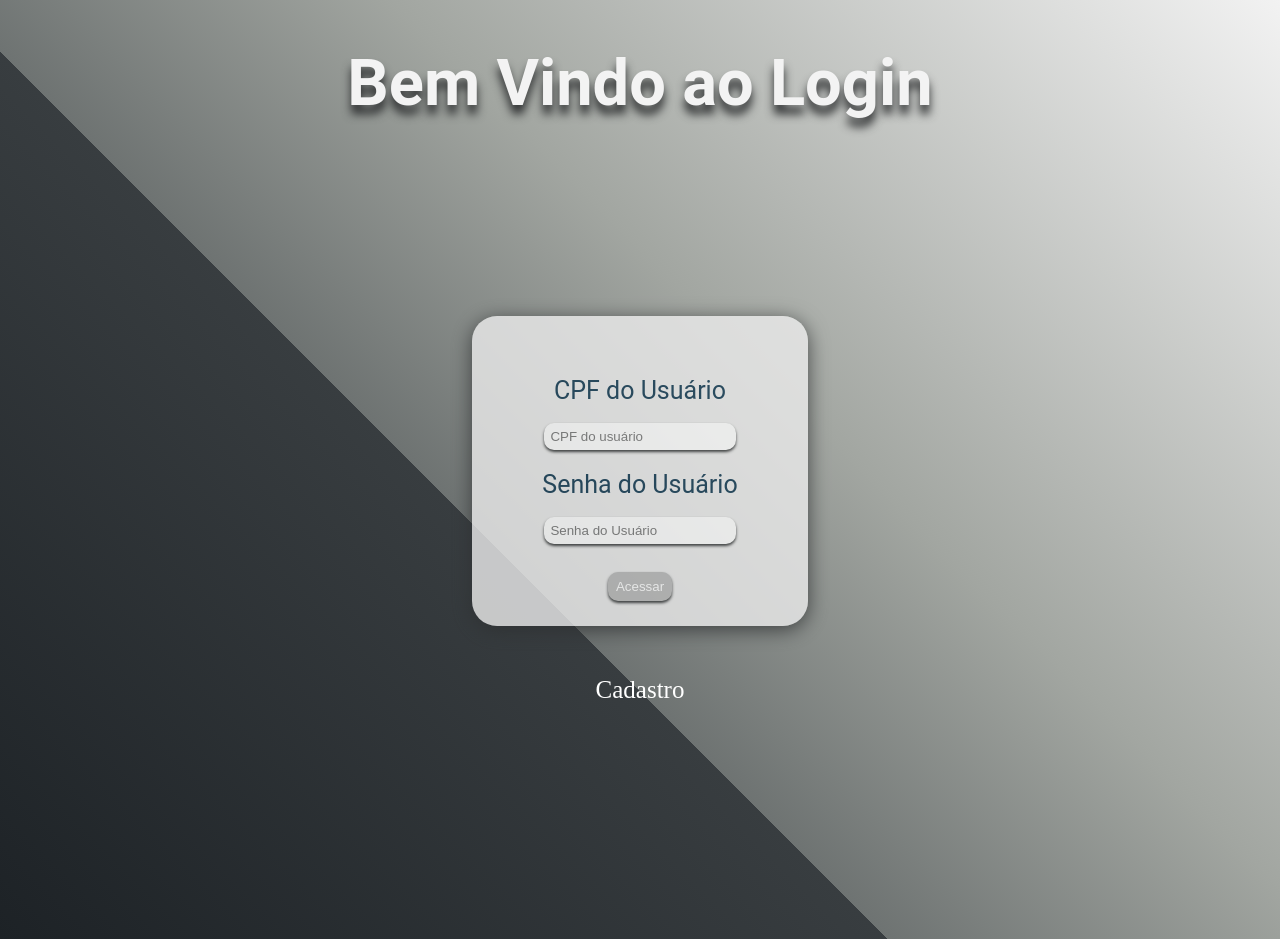
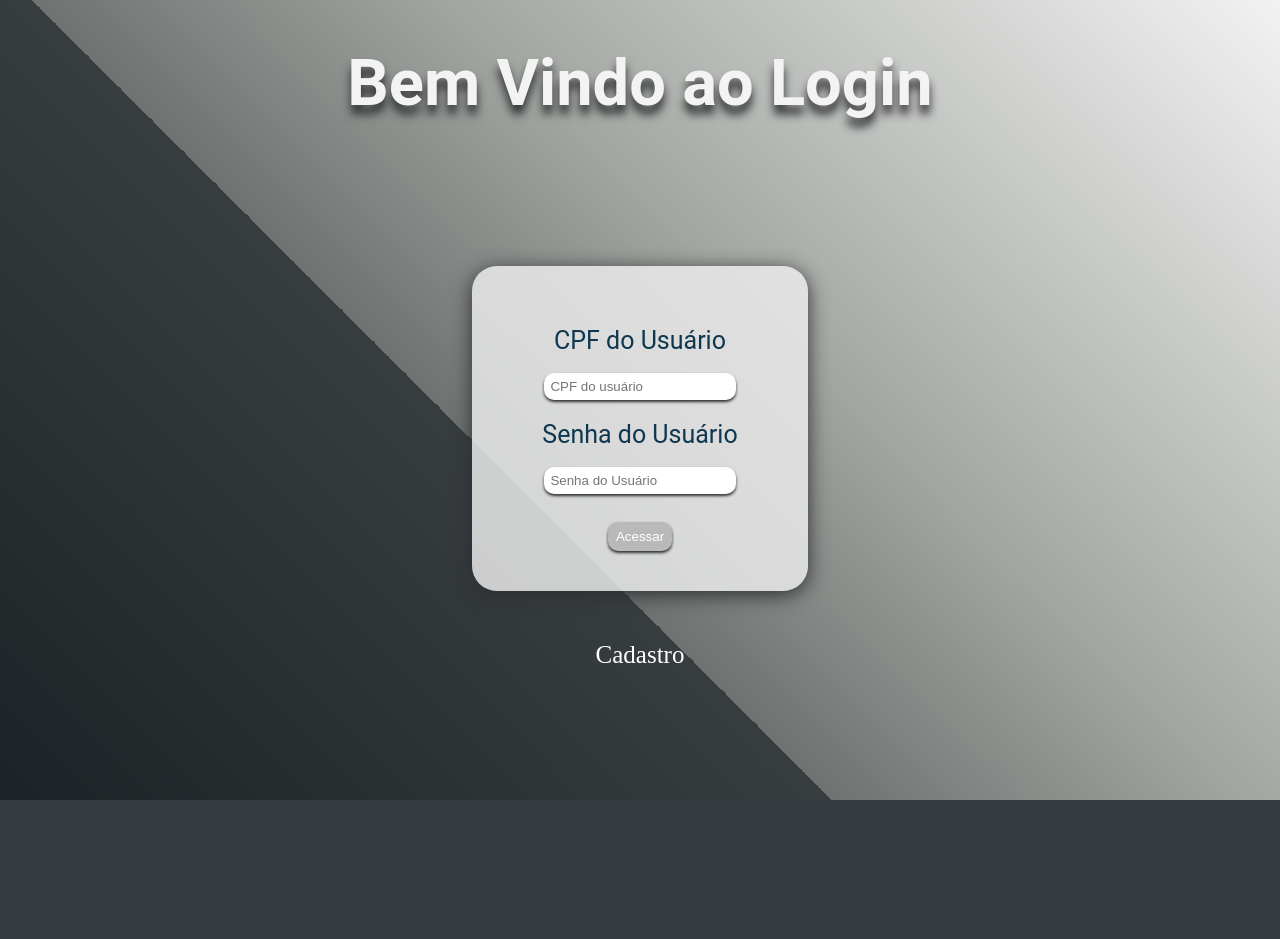
Before and after one commit to SophiaSilveira/WEBII, a PHP site: page /projetofinal/login.php in a window 1280 px wide. After the commit the page ends 800 px from the top, so only its background shows below. Run offline with PHP 8.4, Linux system fonts and the light colour scheme.

Commit message:
retoque final do login

```diff
--- a/DocumentExprezz/css/estilo3.css
+++ b/DocumentExprezz/css/estilo.css
@@ -5,10 +5,13 @@
     margin: 0%;
 }
 /*Estilo do Login*/
-.bodyLogin{
+
+.bodyL{
     background-image: linear-gradient(45deg, #1D2226, #383D40 40%, #6E7372 40%, #A2A6A1 60%, #F2F2F2);
     background-repeat: no-repeat;
-    height: 939px;
+    height: 100%;
+    width: 100%;
+    position: absolute;
 }
 
 .titleLogin{
@@ -20,6 +23,14 @@
     font-family: 'Roboto', sans-serif;
 }
 
+.ifLogin{
+   color: #fff;
+   text-align: center;
+   font-size: 20px;
+   margin-bottom: -50px;
+   margin-top: 30px;
+}
+
 .formLogin{
     display: flex;
     align-items: center;
@@ -29,12 +40,11 @@
     width: 20%;
     padding: 40px;
     margin-top: 150px;
-    height: 230px;
-    background-color: rgb(235, 235, 235);
+    height: 55%;
+    background-color: rgba(235, 235, 235, 0.836);
     border-radius: 25px;
     border-width: 0px;
     box-shadow: 0px 4px 20px #2d2f30;
-    filter: opacity(0.80);
 }
 
 .userLogin{
@@ -47,7 +57,6 @@
 }
 
 .dadosLogin{
-    opacity: 1;
     padding: 6px;
     width: 70%;
     border-radius: 10px;
@@ -76,7 +85,7 @@
     justify-content: center;
     padding: 20px;
     margin-top: 30px;
-    width: 45px;
+    width: 20%;
     margin-left: auto;
     margin-right: auto;
     font-size: 25px;
@@ -148,7 +157,7 @@
     width: 12.59%;
     height: 70%;
     background-color: rgb(255, 255, 255);
-    margin-left: -22px;
+    margin-left: -15px;
     border-bottom-right-radius: 20px;
     border-top-right-radius: 20px;
     box-shadow: 3px 8px 13px #505050;
@@ -216,7 +225,7 @@ li{
     height: 70%;
     border-top-left-radius: 20px;
     border-bottom-left-radius: 20px;
-    margin-right: -22px;
+    margin-right: -15px;
     background-color: rgb(255, 255, 255);
     box-shadow: -3px 8px 13px #1a1a1a;
     display: flex;
--- a/DocumentExprezz/index.php
+++ b/DocumentExprezz/index.php
@@ -17,13 +17,15 @@
     <meta charset="UTF-8">
     <meta http-equiv="X-UA-Compatible" content="IE=edge">
     <meta name="viewport" content="width=device-width, initial-scale=1.0">
-    <link rel="stylesheet" href="css/estilo3.css">
+    <link rel="stylesheet" href="css/estilo.css">
     <title>Projeto Final Parte 1</title>
 </head>
 
 <body class="body ">
     <main class="main flex">
+
         <header class="header">
+
             <h3 class="menuIndex">Bem vindo, <?php Echo $_SESSION['nome']?>!</h3>
             <h3 class="menuIndex">CPF <?php Echo $_SESSION['CPF']?>!</h3>
             <a class="sairIndex" href="sair.php">Sair</a>
--- a/DocumentExprezz/login.php
+++ b/DocumentExprezz/login.php
@@ -9,23 +9,21 @@
     <meta charset="UTF-8">
     <meta http-equiv="X-UA-Compatible" content="IE=edge">
     <meta name="viewport" content="width=device-width, initial-scale=1.0">
-    <link rel="stylesheet" href="css/estilo3.css">
+    <link rel="stylesheet" href="css/estilo.css">
     <title>Login</title>
 </head>
 <body class="bodyLogin">
-
+   <main class="bodyL">
     <h3 class="titleLogin">Bem Vindo ao Login</h3>
-
+    <div class="ifLogin">
     <?php
         $dados = filter_input_array(INPUT_POST, FILTER_DEFAULT);
-
         if(!empty($dados['SendLogin'])){
             //var_dump($dados);
             $query_usuario = "SELECT CPF, nome, senha FROM usuario WHERE CPF = :usuario"; //WHERE usuario = '".$dados['usuario']."'";
             $result_usuario = $conn -> prepare($query_usuario);
             $result_usuario->bindParam(':usuario', $dados['usuario'], PDO::PARAM_STR);
             $result_usuario->execute();
-
             if(($result_usuario) AND ($result_usuario->rowCount() != 0)){
                 $row_usuario = $result_usuario->fetch(PDO::FETCH_ASSOC);
                 //var_dump($row_usuario);
@@ -35,19 +33,24 @@
                     $_SESSION['nome'] = $row_usuario['nome'];
                     header("Location: index.php");
                 }else{
-                    $_SESSION['msg'] = "<br> Erro: senha inválida!";
+
+                    $_SESSION['msg'] = "<br> senha inválida!";
+
                 }
             }else{
-                $_SESSION['msg'] = "<br> Erro: Usuário inválido!";
+                $_SESSION['msg'] = "<br> Usuário inválido!";
+
             }
 
         }
+
 
         if(isset($_SESSION['msg'])){
             echo $_SESSION['msg'];
             unset($_SESSION['msg']);
         }
     ?>
+    </div>
     <form method="POST" action="#">
         <fieldset class="formLogin">
         <label class="userLogin">CPF do Usuário</label>
@@ -59,5 +62,6 @@
     </form>
 
     <a class="footerLogin" href="cadastro/usuario.php">Cadastro</a>
+    </main>
 </body>
 </html>
```
Also changed, not shown: DocumentExprezz/img/logotipo.png (added).
